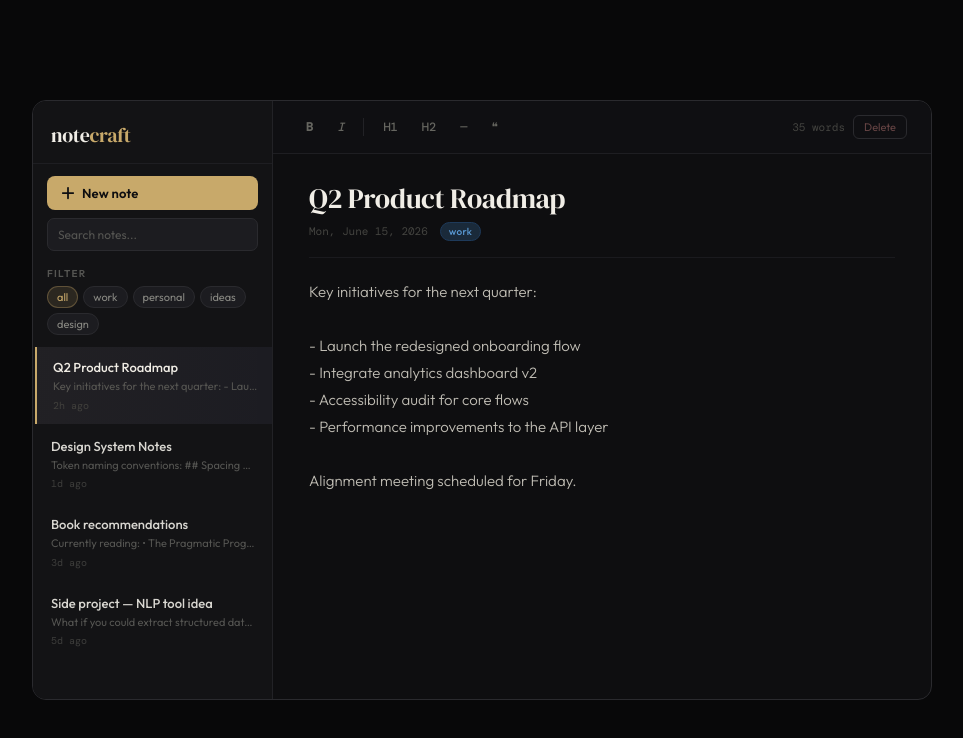
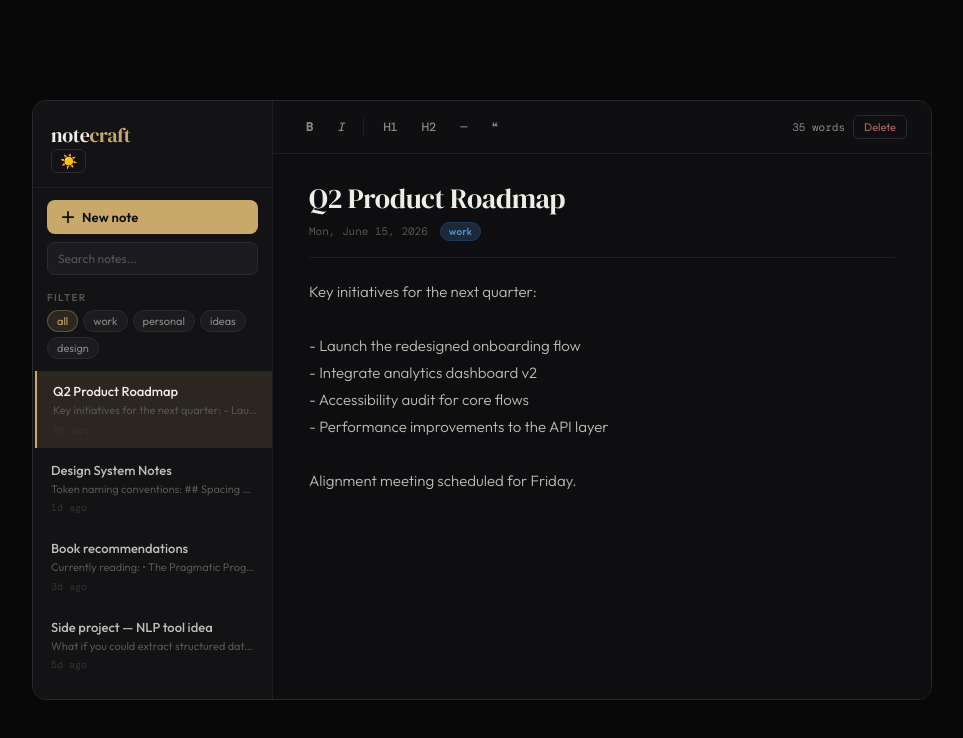
Before and after one commit to jmendoza98-afk/notecraft-react, a React (Vite) app: page / in a window 1280 px wide. Shown: the top 738 px of the page, without its empty margins (158-1121 px from the left). Built offline with nearby package versions, Linux system fonts and the light colour scheme.

Commit message:
add dark/light mode toggle

```diff
--- a/src/App.module.css
+++ b/src/App.module.css
@@ -1,12 +1,13 @@
 .app {
   font-family: 'Outfit', sans-serif;
-  background: #0e0e10;
-  color: #e8e6e0;
+  background: var(--bg-app);
+  color: var(--text-primary);
   height: 600px;
   width: 100%;
   max-width: 900px;
   display: flex;
   border-radius: 14px;
   overflow: hidden;
-  border: 1px solid #2a2a2e;
+  border: 1px solid var(--border);
+  transition: background 0.3s ease, border-color 0.3s ease;
 }
--- a/src/App.tsx
+++ b/src/App.tsx
@@ -1,9 +1,11 @@
 import { useNotes } from './hooks/useNotes'
+import { useTheme } from './hooks/useTheme'
 import { Sidebar } from './components/Sidebar'
 import { Editor } from './components/Editor'
 import styles from './App.module.css'
 
 export default function App() {
+  const { theme, toggle } = useTheme()
   const {
     filteredNotes,
     activeNote,
@@ -29,6 +31,8 @@ export default function App() {
         setFilterTag={setFilterTag}
         setSearchQuery={setSearchQuery}
         createNote={createNote}
+        theme={theme}
+        onToggleTheme={toggle}
       />
       <Editor
         note={activeNote}
--- a/src/components/Editor.module.css
+++ b/src/components/Editor.module.css
@@ -5,15 +5,14 @@
   min-width: 0;
 }
 
-/* ── Toolbar ── */
 .toolbar {
-  border-bottom: 1px solid #1e1e22;
+  border-bottom: 1px solid var(--border-subtle);
   padding: 12px 24px;
   display: flex;
   align-items: center;
   gap: 6px;
-  background: #0f0f12;
-  transition: border-color 0.2s;
+  background: var(--bg-toolbar);
+  transition: background 0.3s ease;
 }
 
 .toolbarBtn {
@@ -22,52 +21,40 @@
   border-radius: 6px;
   padding: 5px 8px;
   cursor: pointer;
-  color: #666660;
+  color: var(--text-muted);
   font-size: 12px;
   font-family: 'DM Mono', monospace;
   transition: all 0.15s cubic-bezier(0.4, 0, 0.2, 1);
   font-weight: 500;
-  position: relative;
-  overflow: hidden;
-}
-
-.toolbarBtn::after {
-  content: '';
-  position: absolute;
-  inset: 0;
-  background: #c8a96a;
-  opacity: 0;
-  transition: opacity 0.15s;
-  border-radius: 6px;
 }
 
 .toolbarBtn:hover {
-  background: #1c1c20;
-  border-color: #2a2a2e;
-  color: #aaa;
+  background: var(--bg-input);
+  border-color: var(--border);
+  color: var(--text-muted);
   transform: translateY(-1px);
 }
 
 .toolbarBtn:active { transform: translateY(0); }
 
-.toolbarSep { width: 1px; height: 18px; background: #222226; margin: 0 4px; }
+.toolbarSep { width: 1px; height: 18px; background: var(--border-subtle); margin: 0 4px; }
 
 .toolbarRight { margin-left: auto; display: flex; align-items: center; gap: 8px; }
 
 .wordcount {
   font-size: 11px;
-  color: #444440;
+  color: var(--text-muted);
   font-family: 'DM Mono', monospace;
   transition: color 0.3s;
 }
 
 .deleteBtn {
   background: none;
-  border: 1px solid #2a2a2e;
+  border: 1px solid var(--border);
   border-radius: 6px;
   padding: 4px 10px;
   cursor: pointer;
-  color: #664444;
+   color: #aa6666;
   font-size: 11px;
   font-family: 'Outfit', sans-serif;
   transition: all 0.15s cubic-bezier(0.4, 0, 0.2, 1);
@@ -80,7 +67,6 @@
   transform: translateY(-1px);
 }
 
-/* Save indicator */
 .saveIndicator {
   display: flex;
   align-items: center;
@@ -95,7 +81,6 @@
   animation: checkPop 0.3s cubic-bezier(0.4, 0, 0.2, 1) forwards;
 }
 
-/* ── Content ── */
 .content {
   flex: 1;
   display: flex;
@@ -103,15 +88,17 @@
   padding: 28px 36px;
   overflow-y: auto;
   animation: fadeIn 0.25s ease forwards;
+  background: var(--bg-app);
+  transition: background 0.3s ease;
 }
 
 .content::-webkit-scrollbar       { width: 3px; }
-.content::-webkit-scrollbar-thumb { background: #2a2a2e; border-radius: 3px; }
+.content::-webkit-scrollbar-thumb { background: var(--border); border-radius: 3px; }
 
 .titleInput {
   font-family: 'DM Serif Display', serif;
   font-size: 28px;
-  color: #f0ede6;
+  color: var(--text-primary);
   background: none;
   border: none;
   outline: none;
@@ -122,8 +109,7 @@
   transition: color 0.2s;
 }
 
-.titleInput::placeholder { color: #222220; }
-.titleInput:focus::placeholder { color: #333330; }
+.titleInput::placeholder { color: var(--text-ghost); }
 
 .metaRow {
   display: flex;
@@ -131,11 +117,10 @@
   gap: 12px;
   margin-bottom: 20px;
   padding-bottom: 16px;
-  border-bottom: 1px solid #1a1a1e;
-  transition: border-color 0.2s;
+  border-bottom: 1px solid var(--border-subtle);
 }
 
-.metaDate { font-size: 11px; color: #444440; font-family: 'DM Mono', monospace; }
+.metaDate { font-size: 11px; color: var(--text-faint); font-family: 'DM Mono', monospace; }
 
 .pills { display: flex; gap: 6px; flex-wrap: wrap; }
 
@@ -145,7 +130,7 @@
   border-radius: 20px;
   font-weight: 500;
   letter-spacing: 0.03em;
-  transition: transform 0.15s, opacity 0.15s;
+  transition: transform 0.15s;
   animation: fadeIn 0.2s ease forwards;
 }
 
@@ -160,7 +145,7 @@
   font-family: 'Outfit', sans-serif;
   font-size: 15px;
   line-height: 1.8;
-  color: #c0bdb4;
+  color: var(--text-secondary);
   background: none;
   border: none;
   outline: none;
@@ -172,11 +157,9 @@
   transition: color 0.2s;
 }
 
-.bodyInput::placeholder { color: #1e1e1c; }
-.bodyInput:focus { color: #ccc9c0; }
-.bodyInput:focus::placeholder { color: #2a2a28; }
+.bodyInput::placeholder { color: var(--text-ghost); }
+.bodyInput:focus { color: var(--text-primary); }
 
-/* ── Empty state ── */
 .emptyState {
   flex: 1;
   display: flex;
@@ -189,5 +172,5 @@
 }
 
 .emptyState svg { animation: float 3s ease-in-out infinite; }
-.emptyState p     { font-family: 'DM Serif Display', serif; font-size: 18px; color: #2a2a28; }
-.emptyState small { font-size: 12px; color: #222220; }
+.emptyState p     { font-family: 'DM Serif Display', serif; font-size: 18px; color: var(--text-ghost); }
+.emptyState small { font-size: 12px; color: var(--text-ghost); }
--- a/src/components/NoteList.module.css
+++ b/src/components/NoteList.module.css
@@ -5,7 +5,7 @@
 }
 
 .list::-webkit-scrollbar       { width: 3px; }
-.list::-webkit-scrollbar-thumb { background: #2a2a2e; border-radius: 3px; }
+.list::-webkit-scrollbar-thumb { background: var(--border); border-radius: 3px; }
 
 .item {
   padding: 12px 16px;
@@ -18,29 +18,17 @@
   overflow: hidden;
 }
 
-.item::after {
-  content: '';
-  position: absolute;
-  inset: 0;
-  background: linear-gradient(90deg, #c8a96a08, transparent);
-  opacity: 0;
-  transition: opacity 0.2s;
-}
-
-.item:hover { background: #1a1a1e; transform: translateX(2px); }
-.item:hover::after { opacity: 1; }
+.item:hover { background: var(--bg-input); transform: translateX(2px); }
 .item.active {
-  background: #1c1c22;
-  border-left-color: #c8a96a;
+  background: var(--accent-dim);
+  border-left-color: var(--accent);
   transform: translateX(2px);
 }
-
-.item.active::after { opacity: 1; }
 
 .title {
   font-size: 13px;
   font-weight: 500;
-  color: #d8d6d0;
+  color: var(--text-secondary);
   margin-bottom: 3px;
   white-space: nowrap;
   overflow: hidden;
@@ -49,11 +37,11 @@
 }
 
 .item:hover .title,
-.item.active .title { color: #f0ede6; }
+.item.active .title { color: var(--text-primary); }
 
 .preview {
   font-size: 11px;
-  color: #555552;
+  color: var(--text-faint);
   white-space: nowrap;
   overflow: hidden;
   text-overflow: ellipsis;
@@ -61,11 +49,11 @@
   transition: color 0.15s;
 }
 
-.item:hover .preview { color: #666662; }
+.item:hover .preview { color: var(--text-muted); }
 
 .date {
   font-size: 10px;
-  color: #3e3e3c;
+  color: var(--text-ghost);
   margin-top: 4px;
   font-family: 'DM Mono', monospace;
 }
--- a/src/components/Sidebar.module.css
+++ b/src/components/Sidebar.module.css
@@ -1,29 +1,30 @@
 .sidebar {
   width: 240px;
-  background: #131315;
-  border-right: 1px solid #222226;
+  background: var(--bg-sidebar);
+  border-right: 1px solid var(--border-subtle);
   display: flex;
   flex-direction: column;
   flex-shrink: 0;
+  transition: background 0.3s ease;
 }
 
 .header {
   padding: 20px 18px 14px;
-  border-bottom: 1px solid #1e1e22;
+  border-bottom: 1px solid var(--border-subtle);
 }
 
 .logo {
   font-family: 'DM Serif Display', serif;
   font-size: 20px;
-  color: #f0ede6;
+  color: var(--text-primary);
   letter-spacing: -0.3px;
 }
 
-.logo span { color: #c8a96a; }
+.logo span { color: var(--accent); }
 
 .newBtn {
   margin: 12px 14px 8px;
-  background: #c8a96a;
+  background: var(--accent);
   color: #0e0e10;
   border: none;
   border-radius: 8px;
@@ -41,7 +42,7 @@
   letter-spacing: 0.01em;
 }
 
-.newBtn:hover  { background: #d4b87a; }
+.newBtn:hover  { background: var(--accent); opacity: 0.88; }
 .newBtn:active { transform: scale(0.98); }
 .newBtn svg    { width: 14px; height: 14px; }
 
@@ -49,19 +50,19 @@
 
 .searchInput {
   width: 100%;
-  background: #1c1c20;
-  border: 1px solid #2a2a2e;
+  background: var(--bg-input);
+  border: 1px solid var(--border);
   border-radius: 7px;
   padding: 8px 10px;
   font-family: 'Outfit', sans-serif;
   font-size: 12px;
-  color: #b0ae9e;
+  color: var(--text-primary);
   outline: none;
   transition: border-color 0.15s;
 }
 
-.searchInput::placeholder { color: #555552; }
-.searchInput:focus         { border-color: #c8a96a44; }
+.searchInput::placeholder { color: var(--text-faint); }
+.searchInput:focus         { border-color: var(--accent-border); }
 
 .tagSection { padding: 6px 14px 4px; }
 
@@ -70,7 +71,7 @@
   font-weight: 600;
   letter-spacing: 0.12em;
   text-transform: uppercase;
-  color: #555552;
+  color: var(--text-faint);
   margin-bottom: 6px;
   display: block;
 }
@@ -82,12 +83,28 @@
   padding: 3px 9px;
   border-radius: 20px;
   cursor: pointer;
-  border: 1px solid #2a2a2e;
-  background: #1c1c20;
-  color: #888882;
+  border: 1px solid var(--border);
+  background: var(--bg-input);
+  color: var(--text-muted);
   transition: all 0.15s;
   font-family: 'Outfit', sans-serif;
 }
 
-.tag:hover  { border-color: #3a3a3e; color: #aaa; }
-.tag.active { background: #c8a96a22; border-color: #c8a96a55; color: #c8a96a; }
+.tag:hover  { border-color: var(--border); color: var(--text-primary); }
+.tag.active { background: var(--accent-dim); border-color: var(--accent-border); color: var(--accent); }
+
+.themeBtn {
+  background: none;
+  border: 1px solid var(--border);
+  border-radius: 6px;
+  padding: 4px 8px;
+  cursor: pointer;
+  font-size: 14px;
+  transition: all 0.15s;
+  line-height: 1;
+}
+
+.themeBtn:hover {
+  background: var(--bg-input);
+  border-color: var(--accent-border);
+}
--- a/src/components/Sidebar.tsx
+++ b/src/components/Sidebar.tsx
@@ -9,7 +9,10 @@ type Props = Pick<
   ReturnType<typeof useNotes>,
   'filteredNotes' | 'activeId' | 'filterTag' | 'searchQuery' |
   'setActiveId' | 'setFilterTag' | 'setSearchQuery' | 'createNote'
->
+> & {
+  theme: string
+  onToggleTheme: () => void
+}
 
 export function Sidebar({
   filteredNotes,
@@ -20,13 +23,18 @@ export function Sidebar({
   setFilterTag,
   setSearchQuery,
   createNote,
+  theme,
+  onToggleTheme,
 }: Props) {
   return (
     <aside className={styles.sidebar}>
       <div className={styles.header}>
-        <div className={styles.logo}>
-          note<span>craft</span>
-        </div>
+      <div className={styles.logo}>
+        note<span>craft</span>
+      </div>
+      <button className={styles.themeBtn} onClick={onToggleTheme} title="Toggle theme">
+         {theme === 'dark' ? '☀️' : '🌙'}
+      </button>
       </div>
 
       <button className={styles.newBtn} onClick={createNote}>
--- /dev/null
+++ b/src/hooks/useTheme.ts
@@ -0,0 +1,26 @@
+import { useState, useEffect } from 'react'
+
+type Theme = 'dark' | 'light'
+
+function getInitial(): Theme {
+  try {
+    const saved = localStorage.getItem('notecraft_theme') as Theme
+    if (saved === 'light' || saved === 'dark') return saved
+  } catch {}
+  return 'dark'
+}
+
+export function useTheme() {
+  const [theme, setTheme] = useState<Theme>(getInitial)
+
+  useEffect(() => {
+    document.documentElement.setAttribute('data-theme', theme)
+    localStorage.setItem('notecraft_theme', theme)
+  }, [theme])
+
+  function toggle() {
+    setTheme(prev => (prev === 'dark' ? 'light' : 'dark'))
+  }
+
+  return { theme, toggle }
+}
--- a/src/index.css
+++ b/src/index.css
@@ -4,8 +4,46 @@
   padding: 0;
 }
 
+/* dark theme — default */
+:root {
+  --bg-page:       #080809;
+  --bg-app:        #0e0e10;
+  --bg-sidebar:    #131315;
+  --bg-input:      #1c1c20;
+  --bg-toolbar:    #0f0f12;
+  --border:        #2a2a2e;
+  --border-subtle: #1e1e22;
+  --text-primary:  #f0ede6;
+  --text-secondary:#c0bdb4;
+  --text-muted:    #888882;
+  --text-faint:    #555552;
+  --text-ghost:    #333330;
+  --accent:        #c8a96a;
+  --accent-dim:    #c8a96a22;
+  --accent-border: #c8a96a55;
+}
+
+/* light theme */
+[data-theme="light"] {
+  --bg-page:       #f5f3ee;
+  --bg-app:        #ffffff;
+  --bg-sidebar:    #faf8f4;
+  --bg-input:      #f0ede8;
+  --bg-toolbar:    #f8f6f2;
+  --border:        #e0ddd8;
+  --border-subtle: #ebe8e2;
+  --text-primary:  #1a1814;
+  --text-secondary:#3a3630;
+  --text-muted:    #6a6660;
+  --text-faint:    #9a9890;
+  --text-ghost:    #c0bdb8;
+  --accent:        #b8924a;
+  --accent-dim:    #b8924a18;
+  --accent-border: #b8924a44;
+}
+
 body {
-  background: #080809;
+  background: var(--bg-page);
   display: flex;
   align-items: center;
   justify-content: center;
@@ -13,6 +51,7 @@ body {
   padding: 24px;
   font-family: 'Outfit', sans-serif;
   -webkit-font-smoothing: antialiased;
+  transition: background 0.3s ease;
 }
 
 #root {
@@ -21,7 +60,6 @@ body {
   justify-content: center;
 }
 
-/* ── Global animation keyframes ── */
 @keyframes fadeIn {
   from { opacity: 0; transform: translateY(8px); }
   to   { opacity: 1; transform: translateY(0); }
@@ -48,7 +86,7 @@ body {
   50%       { transform: translateY(-8px); }
 }
 
-.animate-fadeIn    { animation: fadeIn 0.25s ease forwards; }
-.animate-slideIn   { animation: slideInLeft 0.2s ease forwards; }
-.animate-float     { animation: float 3s ease-in-out infinite; }
-.animate-pulse     { animation: pulse 2s ease-in-out infinite; }
+.animate-fadeIn  { animation: fadeIn 0.25s ease forwards; }
+.animate-slideIn { animation: slideInLeft 0.2s ease forwards; }
+.animate-float   { animation: float 3s ease-in-out infinite; }
+.animate-pulse   { animation: pulse 2s ease-in-out infinite; }
```
